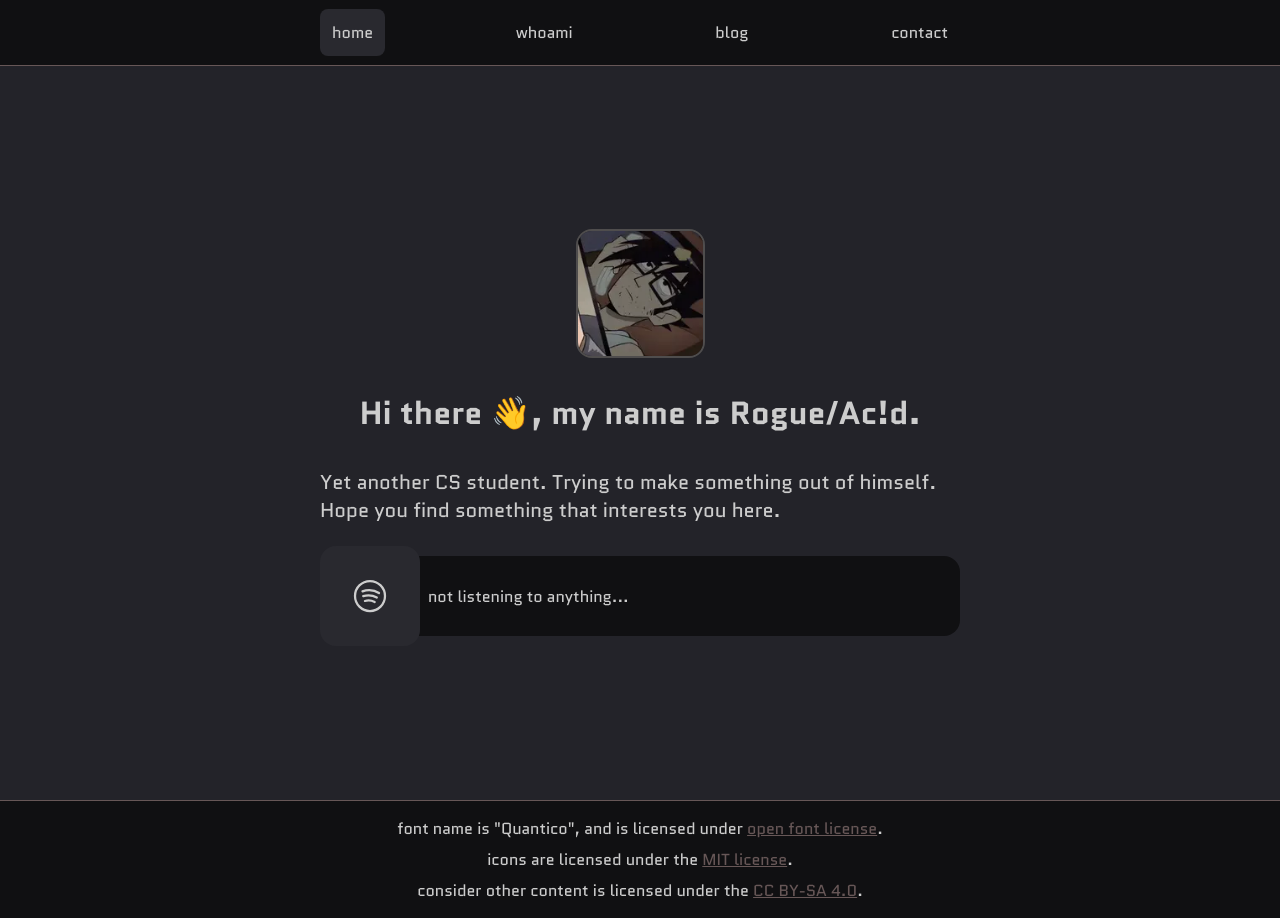
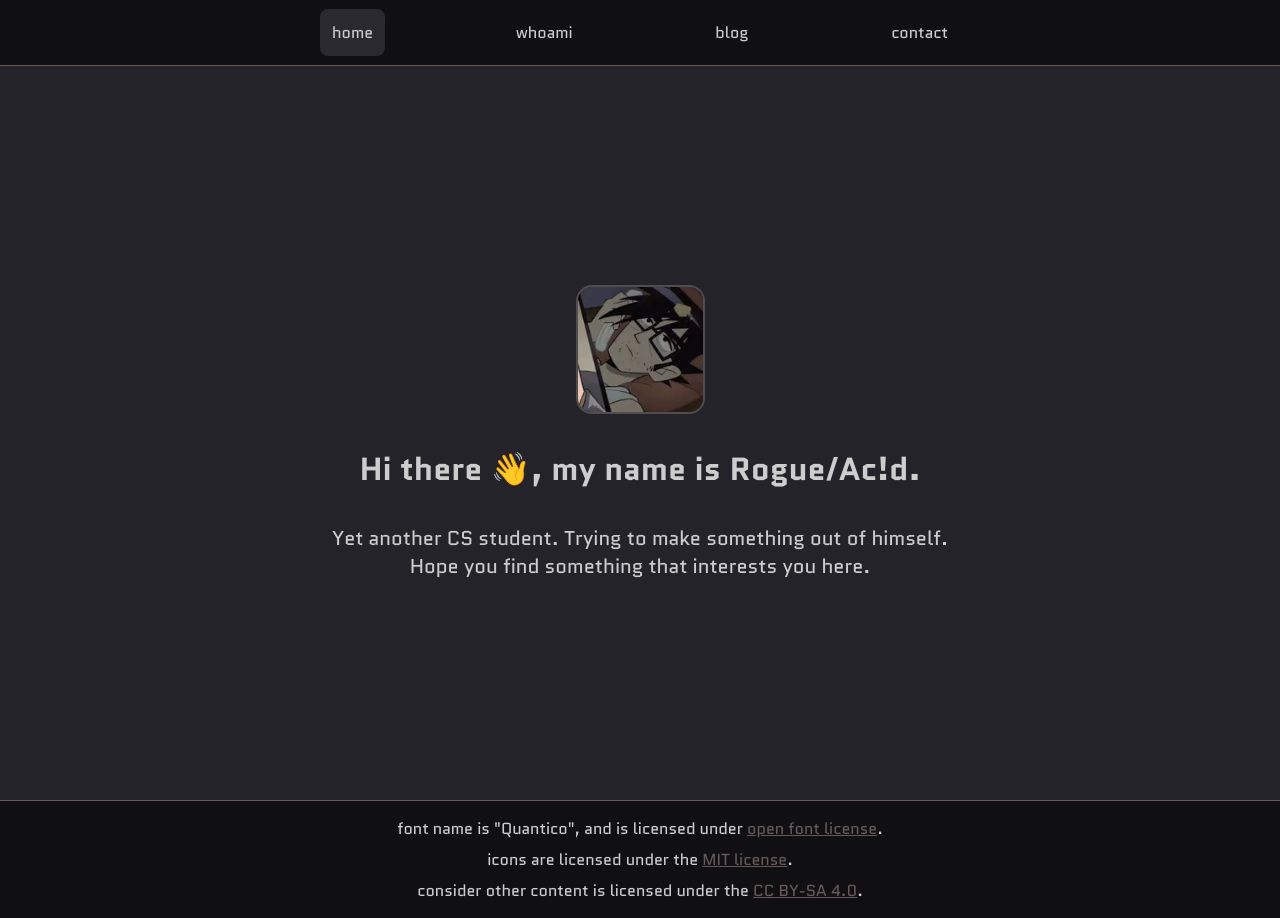
Before and after one commit to rogue-87/rogue-87.github.io, a SvelteKit app: page / in a window 1280 px wide. Built offline with nearby package versions, Linux system fonts and the light colour scheme; no server answers.

Commit message:
remove spotify component

```diff
--- a/src/routes/(home)/+page.svelte
+++ b/src/routes/(home)/+page.svelte
@@ -1,6 +1,5 @@
 <script>
 	import { LanyardSocket } from "../../stores/websocket.svelte";
-	import Spotify from "./Spotify.svelte";
 	import gideon from "$lib/assets/images/gideon-animated.webp";
 	import { title, author, url, desc } from "$lib/site-config";
 
@@ -39,13 +38,11 @@
 		Yet another CS student. Trying to make something out of himself. Hope you find something that
 		interests you here.
 	</p>
-
-	<Spotify />
 </section>
 
 <style>
 	h1 {
-    font-size: 2em;
+		font-size: 2em;
 		font-weight: bold;
 		text-align: center;
 	}
@@ -73,6 +70,10 @@
 		border: 2px solid var(--border-primary);
 	}
 
+	.intro {
+		text-align: center;
+	}
+
 	@media screen and (600px <= width <= 915px) and (orientation: landscape) {
 		.hero {
 			padding: 24px 0;
```
